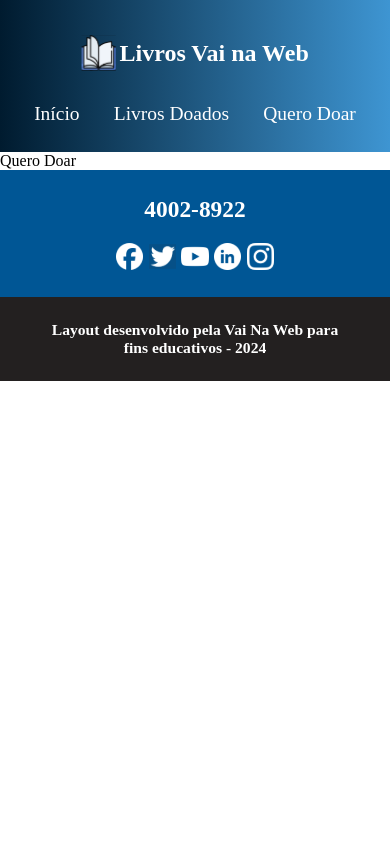
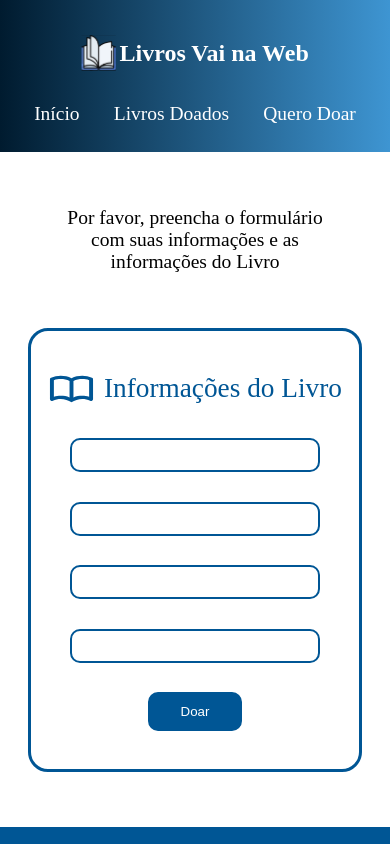
Before and after one commit to robertapdm/livros-vnw, a React (Vite) app in the folder desafio-livros-vnw/: page /querodoar in a window 390 px wide. Shown: the top 844 px of the page. Built offline with nearby package versions, Linux system fonts and the light colour scheme.

Commit message:
creating page Quero Doar e adjusting responsive layout

```diff
--- a/desafio-livros-vnw/src/components/Footer/footer.module.scss
+++ b/desafio-livros-vnw/src/components/Footer/footer.module.scss
@@ -1,7 +1,7 @@
 .container{
     width: 100vw;
     height: 10vh;
-    margin-top: 10vw;
+//    margin-top: 10vw;
     color: #FFFFFF;
     font-weight: 700;
     .contact{
--- a/desafio-livros-vnw/src/pages/inicio/inicio.module.scss
+++ b/desafio-livros-vnw/src/pages/inicio/inicio.module.scss
@@ -1,6 +1,6 @@
 main{
     width: 100vw;
-    height: 150vh;
+    height: 170vh;
     .hero{
         width: 100vw;
         height: 81vh;
--- a/desafio-livros-vnw/src/pages/livrosDoados/livrosDoados.module.scss
+++ b/desafio-livros-vnw/src/pages/livrosDoados/livrosDoados.module.scss
@@ -1,6 +1,6 @@
 .container{
     width: 100vw;
-    height: 80vh;
+    height: 100vh;
     display:
     flex;
     flex-direction: column;
@@ -8,7 +8,7 @@
     align-items: center;
     .cards{
         width: 80vw;
-        height: 100vh;
+        height: 80vh;
         display: flex;
         flex-wrap: wrap;
         justify-content: space-evenly;
--- a/desafio-livros-vnw/src/pages/queroDoar/QueroDoar.jsx
+++ b/desafio-livros-vnw/src/pages/queroDoar/QueroDoar.jsx
@@ -1,7 +1,29 @@
-import React from 'react'
+import React from "react";
+import s from "./queroDoar.module.scss"
+import Book from "../../assets/images/book.svg"
 
 export default function QueroDoar() {
   return (
-    <div>Quero Doar</div>
-  )
+    <section className={s.container}>
+      <p className={s.info}>
+        Por favor, preencha o formulário com suas informações e as informações
+        do Livro
+      </p>
+      <div className={s.cardForm}>
+        <form className={s.form}>
+          <div className={s.titleForm}>
+            <img src={Book} alt="Ícone de um livro aberto" />
+            <p>Informações do Livro</p>
+          </div>
+          <input type="text" placeholder="Título" />
+          <input type="text" placeholder="Categoria" />
+          <input type="text" placeholder="Autor" />
+          <input type="text" placeholder="Link da imagem" />
+          <button className={s.btn} type="submit">
+            Doar
+          </button>
+        </form>
+      </div>
+    </section>
+  );
 }
--- /dev/null
+++ b/desafio-livros-vnw/src/pages/queroDoar/queroDoar.module.scss
@@ -0,0 +1,80 @@
+.container{
+    width: 100vw;
+    height: 80vh;
+    display:
+    flex;
+    flex-direction: column;
+    justify-content: space-evenly;
+    align-items: center;
+    .cardForm{
+        border: 3px solid #005695;
+        border-radius: 20px;
+        padding: 2vw;
+    }
+    .form{
+        width: 15vw;
+        height: 50vh;
+        display: flex;
+        flex-direction: column;
+        justify-content: space-evenly;
+        align-items: center;
+        input{
+            width: 100%;
+            height: 2vw;
+            border: 2px solid #005695;
+            outline: none;
+            border-radius: 10px;
+        }
+        .btn{
+            width: 30%;
+            height: 3vw;
+            background-color: #005695;
+            color: #FFFFFF;
+            border: 2px solid #005695;
+            outline: none;
+            border-radius: 10px;        }
+    }
+}
+.titleForm{
+    width: 100%;
+    display: flex;
+    justify-content: space-between;
+    align-items: center;
+    color: #005695;
+
+    img{
+        width: 20%;
+    }
+}
+
+/*Responsivo*/
+@media (max-width: 500px) {
+.container{
+    width: 100vw;
+    height: 80vh;
+    .info{
+        max-width: 70vw;
+        text-align: center;
+        font-size: 5vw;
+    }
+    .form{
+        width: 80vw;
+        align-items: center;
+        input{
+            width: 80%;
+            height: 4vh;
+            border-radius: 10px;
+        }
+        .btn{
+            height: 10vw;
+        }
+    }
+}
+.titleForm{
+    justify-content: space-evenly;
+    font-size: 7vw;
+    img{
+        width: 15%;
+    }
+}
+}
```
Also changed, not shown: desafio-livros-vnw/src/assets/images/book.svg (added).
